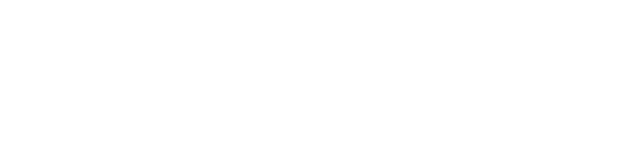
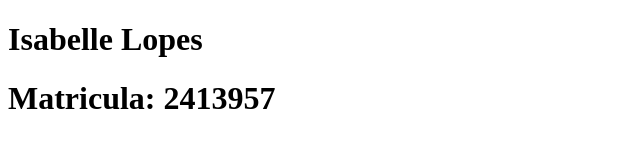
Before and after one commit to IsabelleLopes1998/aula2, a plain HTML site: page index.html in a window 1280 px wide. Shown: the whole page, without its empty margins (0-640 px from the left). Drawn offline with Linux system fonts and the light colour scheme.

Commit message:
feature: add meu nome e matricula

```diff
--- a/index.html
+++ b/index.html
@@ -6,6 +6,8 @@
     <title>Document</title>
 </head>
 <body>
+    <h1>Isabelle Lopes</h1>
+    <h1>Matricula: 2413957</h1>
 
 </body>
 </html>
```
